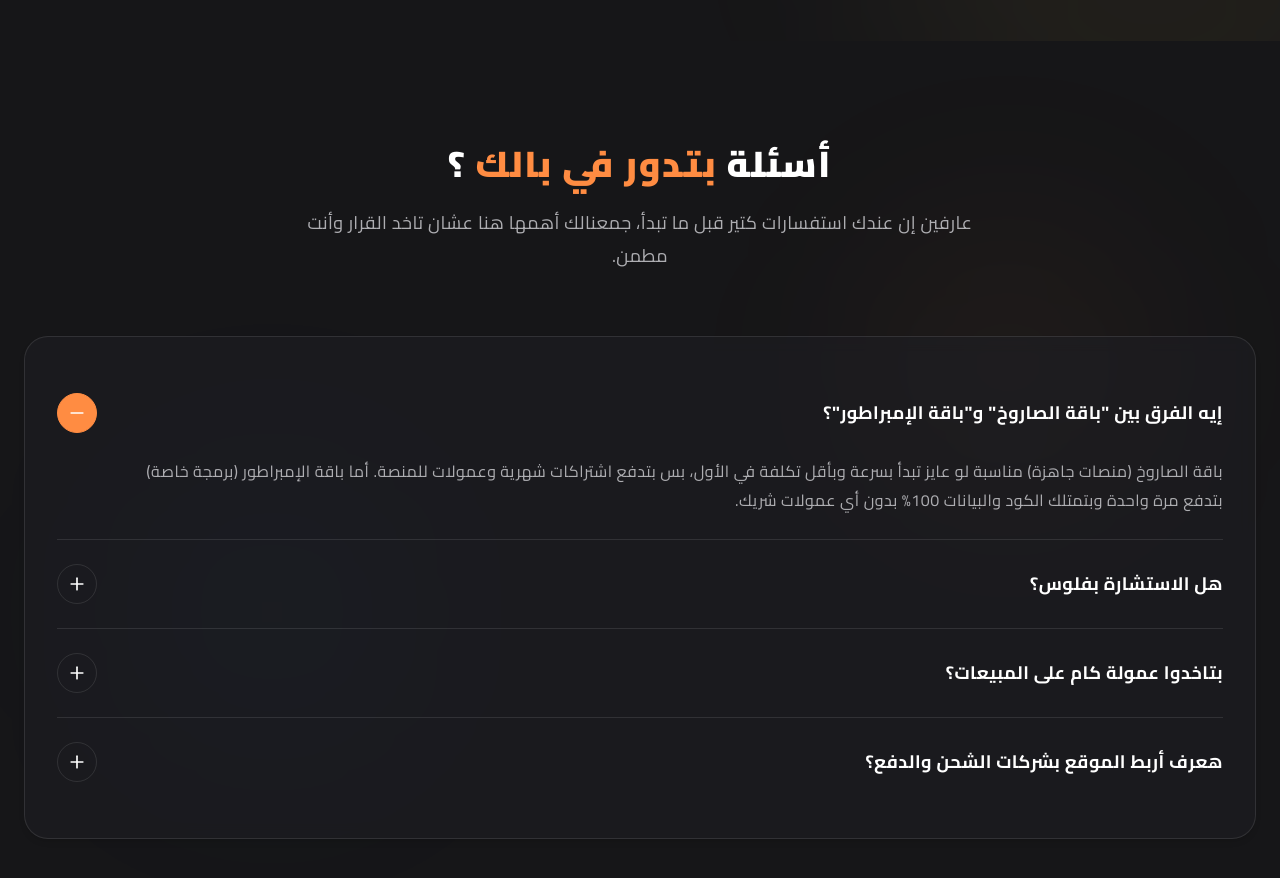
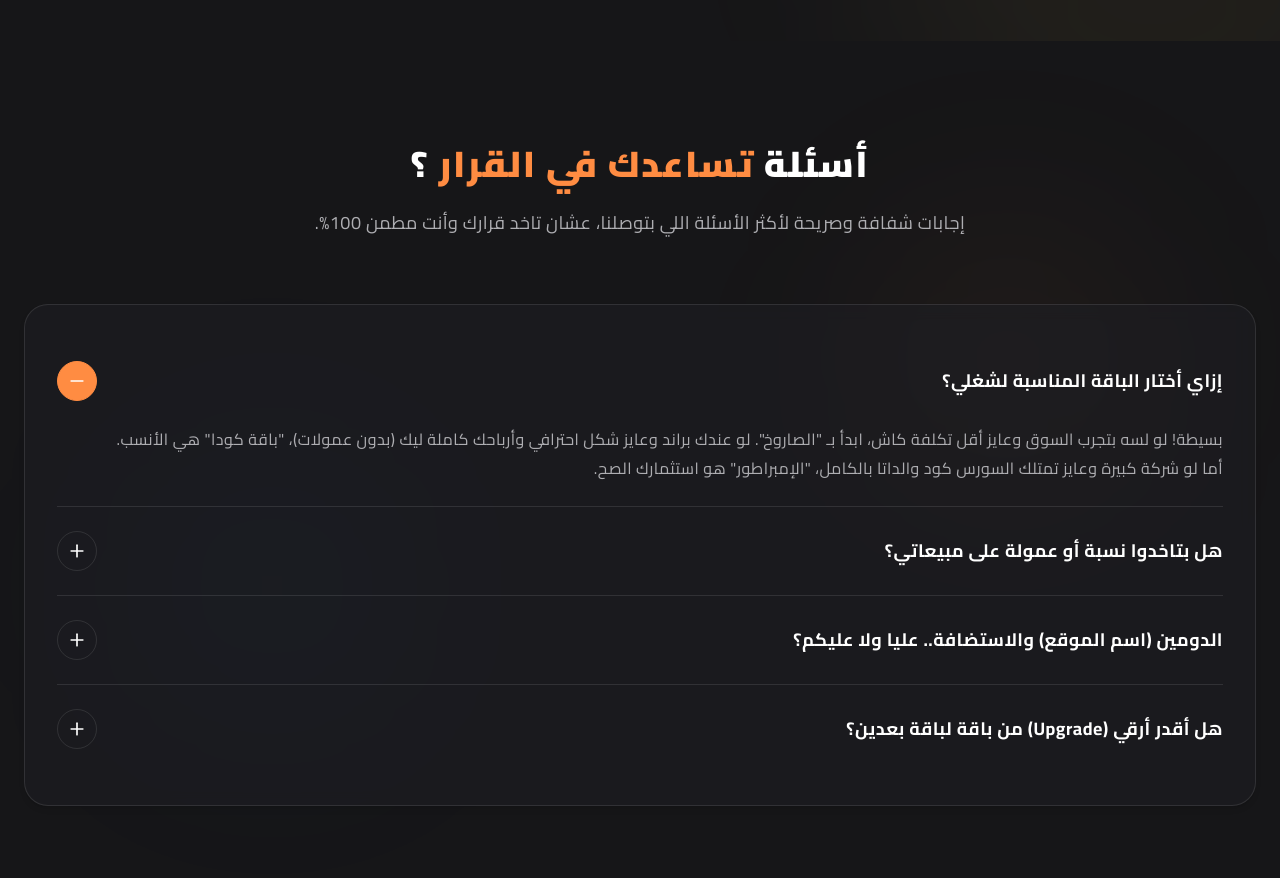
Before and after one commit to Koda-Solutions/Koda, a Next.js app: page / in a window 1280 px wide. Shown: the part 6880-7758 px from the top of the page. Built offline with nearby package versions, Linux system fonts and the light colour scheme.

Commit message:
edit styling

```diff
--- a/src/data/content.ts
+++ b/src/data/content.ts
@@ -227,29 +227,29 @@ export const content = {
     },
     faq: {
       title: 'أسئلة',
-      titleAccent: 'بتدور في بالك',
+      titleAccent: 'تساعدك في القرار',
       subtitle:
-        'عارفين إن عندك استفسارات كتير قبل ما تبدأ، جمعنالك أهمها هنا عشان تاخد القرار وأنت مطمن.',
+        'إجابات شفافة وصريحة لأكثر الأسئلة اللي بتوصلنا، عشان تاخد قرارك وأنت مطمن 100%.',
       items: [
         {
-          question: 'إيه الفرق بين "باقة الصاروخ" و"باقة الإمبراطور"؟',
+          question: 'إزاي أختار الباقة المناسبة لشغلي؟',
           answer:
-            'باقة الصاروخ (منصات جاهزة) مناسبة لو عايز تبدأ بسرعة وبأقل تكلفة في الأول، بس بتدفع اشتراكات شهرية وعمولات للمنصة. أما باقة الإمبراطور (برمجة خاصة) بتدفع مرة واحدة وبتمتلك الكود والبيانات 100% بدون أي عمولات شريك.',
+            'بسيطة! لو لسه بتجرب السوق وعايز أقل تكلفة كاش، ابدأ بـ "الصاروخ". لو عندك براند وعايز شكل احترافي وأرباحك كاملة ليك (بدون عمولات)، "باقة كودا" هي الأنسب. أما لو شركة كبيرة وعايز تمتلك السورس كود والداتا بالكامل، "الإمبراطور" هو استثمارك الصح.',
         },
         {
-          question: 'هل الاستشارة بفلوس؟',
+          question: 'هل بتاخدوا نسبة أو عمولة على مبيعاتي؟',
           answer:
-            'لأ، جلسة الاستشارة "مجانية تماماً". بنقعد معاك، نفهم ميزانيتك وحجم شغلك، وبناءً عليه بنرشحلك الحل اللي يوفرلك فلوس ويحققلك أعلى عائد، سواء كان شوبيفاي، ووردبريس، أو برمجة خاصة.',
+            'في باقات "كودا" و "الإمبراطور": عمولتنا 0%. كل جنيه بتبيعه بيدخل جيبك بالكامل. أما في "باقة الصاروخ"، بيكون فيه رسوم على المبيعات من المنصة اللي عليها المتجر زي (شوبيفاي، ايزي اوردرز).',
         },
         {
-          question: 'بتاخدوا عمولة كام على المبيعات؟',
+          question: 'الدومين (اسم الموقع) والاستضافة.. عليا ولا عليكم؟',
           answer:
-            'في البرمجة الخاصة (باقة الإمبراطور) عمولتنا 0%، كل جنيه بتكسبه بيدخل جيبك. في المنصات الجاهزة (زي شوبيفاي)، المنصة نفسها هي اللي بتاخد العمولة، وإحنا دورنا نختارلك البوابة الأقل في التكلفة عشان نوفر عليك.',
+            'ماتشلش همهم! في باقة "الصاروخ" و "باقة كودا"، إحنا بنقدم لك الدومين والاستضافة "مجاناً" كجزء من العرض عشان تركز في البيع بس.',
         },
         {
-          question: 'هعرف أربط الموقع بشركات الشحن والدفع؟',
+          question: 'هل أقدر أرقي (Upgrade) من باقة لباقة بعدين؟',
           answer:
-            'طبعاً! إحنا بنسلمك السيستم مربوط جاهز بشركات زي (Bosta, Mylerz, Aramex) وبوابات دفع زي (Fawry, Paymob, Instapay). ومش بس كده، بنعرفك أنسب تعاقد يوفر عليك مصاريف.',
+            'طبعاً! تقدر تبدأ بـ "الصاروخ"، ولما مبيعاتك تزيد (وده اللي بنتمناه) تنقل لـ "باقة كودا" عشان توفر العمولات وتاخد مميزات أكتر. إحنا معاك في كل خطوة نمو.',
         },
       ],
     },
@@ -551,27 +551,29 @@ export const content = {
     },
     faq: {
       title: 'Questions',
-      titleAccent: 'Betdor fe balak',
-      subtitle: '3arfeen enak 3andak as2ela kteer, gama3nalak ahamhom hena.',
+      titleAccent: 'To Help You Decide',
+      subtitle:
+        'Agweba shafafa w sare7a 3ashan takhod el decision w enta metamen 100%.',
       items: [
         {
-          question: 'Eih el far2 ben "Rocket" w "Empire"?',
+          question: 'Ezay akhtar el package el monasba leya?',
           answer:
-            'Rocket (Ready-made) 3ashan tebda2 besor3a w cost olayel, bas fiha ishtrakat shahrya. Empire (Custom) btadfa3 mara wa7da w el code byb2a melkak 100%.',
+            'Simple! Law lessa bet-test el market, abda2 b-"Rocket". Law 3andak brand w 3ayez 0% Commission w UI professional, "Koda Package" hya el a7san. Law company kebeera w 3ayez tamleek 100%, "Empire" hya el investment el sa7.',
         },
         {
-          question: 'Hal el Consultation bi floos?',
-          answer: 'La2, el session "Free 100%" 3ashan ne3raf eh el anasb leek.',
+          question: 'Hal btakhoodo Commission 3ala el sales?',
+          answer:
+            'Fil "Koda" w "Empire": 0% Commission. Arba7ak kolaha leek. Fil "Rocket", bykon fe "Success Fees" ramzya gidan moqabel tashgheel el khedma.',
         },
         {
-          question: 'Btakhdo Commission kam?',
+          question: 'El Domain wel Hosting.. 3aleya wala 3aleiko?',
           answer:
-            'Fil Custom (Empire) 0%, kol geneh leek. Fil Ready-made, el platform hya illi btakhood, msh e7na.',
+            'Matshlsh ham! Fe "Rocket" w "Koda", e7na ben-cover el Domain wel Hosting "Free" 3ashan terakez fil sales bas.',
         },
         {
-          question: 'Hatrboto el Shipping wel Payment?',
+          question: 'Hal a2dar a3mel Upgrade ba3dein?',
           answer:
-            'Akeed! Bensalmek el system marbot gahez bi Bosta, Fawry, Paymob, etc.',
+            'Akeed! Tebda2 b-"Rocket", w lama el sales tzeed (InshaAllah) ten2el le "Koda" 3ashan twafar el commissions w takhod features aktar. E7na ma3ak step-by-step.',
         },
       ],
     },
```
